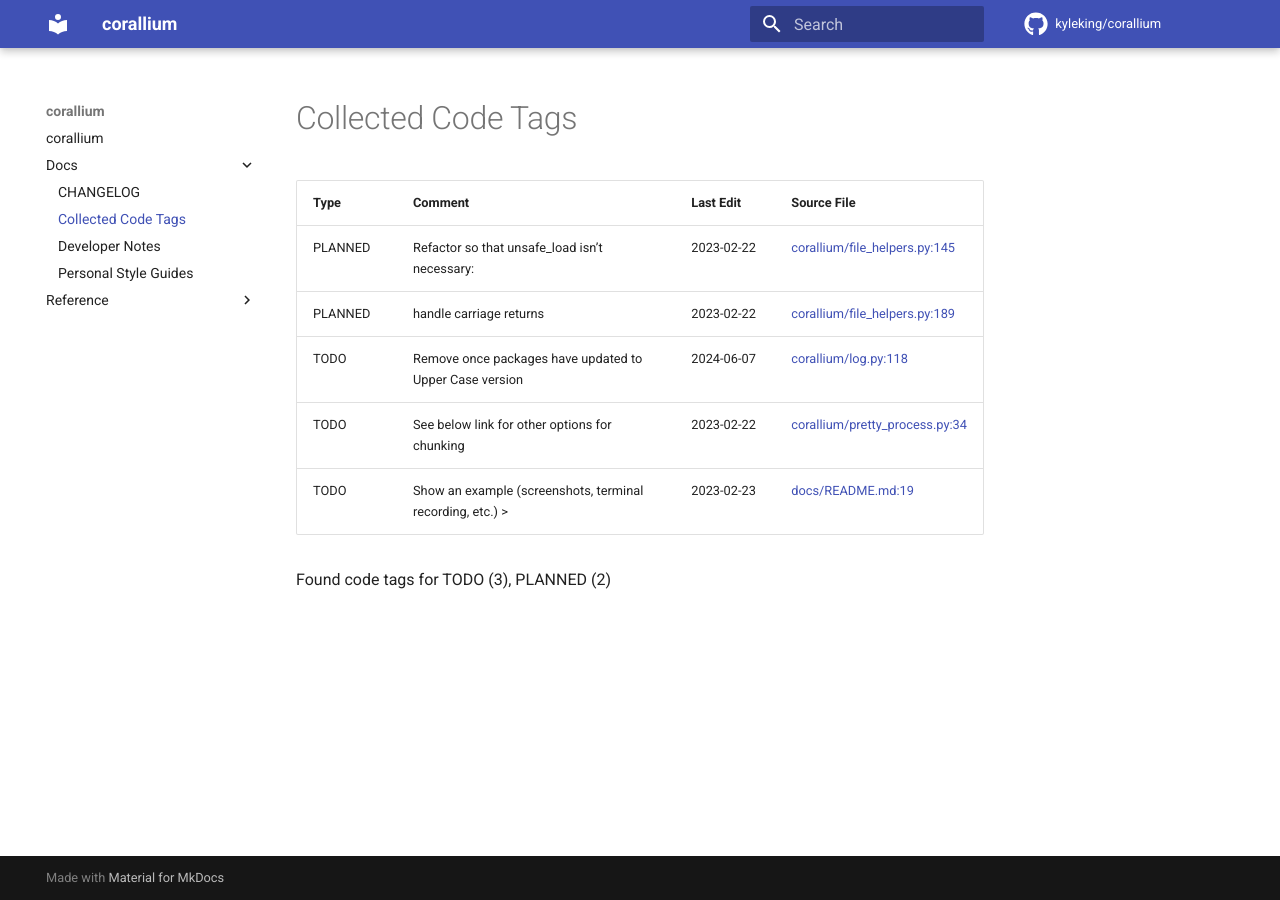
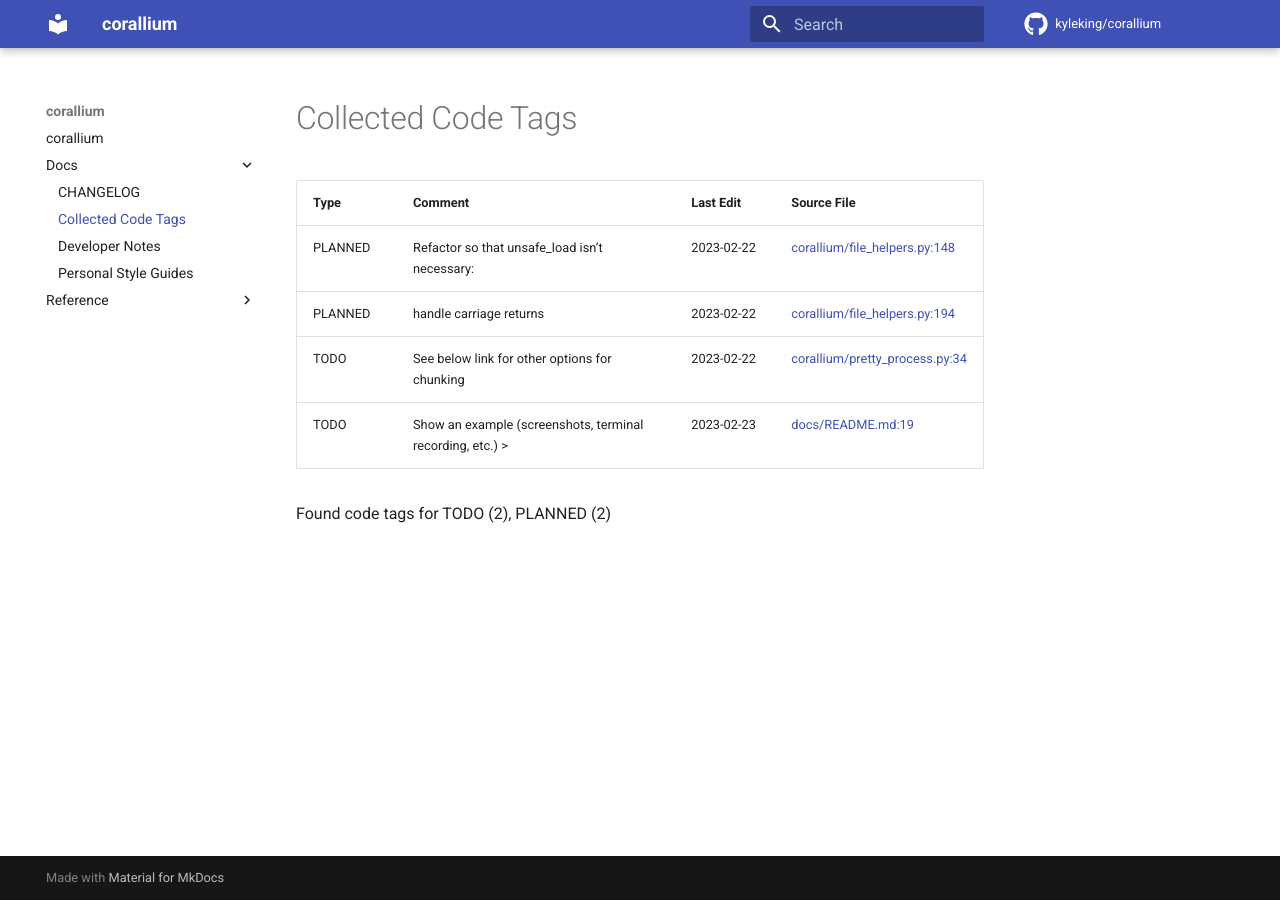
Before and after one commit to KyleKing/corallium, an MkDocs documentation site: the page built from docs/docs/CODE_TAG_SUMMARY.md, in a window 1280 px wide. Built offline with MkDocs 1.6.1 and Material for MkDocs 9.7.7, drawn with Linux system fonts in a browser that asks for light colours; comment, search, counter and statistics services are not loaded.

Commit message:
fix: upgrade calcipy to latest and apply changes

```diff
--- a/.pre-commit-config.yaml
+++ b/.pre-commit-config.yaml
@@ -85,7 +85,7 @@
         exclude: poetry\.lock
         stages: ["pre-commit"]
   - repo: https://github.com/KyleKing/calcipy
-    rev: 2.2.0rc0
+    rev: 3.0.0
     hooks:
       - id: copier-forbidden-files
       - id: lint-fix
--- a/docs/docs/CODE_TAG_SUMMARY.md
+++ b/docs/docs/CODE_TAG_SUMMARY.md
@@ -2,12 +2,11 @@
 
 | Type    | Comment                                                   | Last Edit   | Source File                                                                                                                                            |
 |---------|-----------------------------------------------------------|-------------|--------------------------------------------------------------------------------------------------------------------------------------------------------|
-| PLANNED | Refactor so that unsafe_load isn't necessary:             | 2023-02-22  | [corallium/file_helpers.py:145](https://github.com/KyleKing/corallium/blame/049293ebd7216e80f2efe7026e853a3d3e6c2c1e/corallium/file_helpers.py#L145)   |
-| PLANNED | handle carriage returns                                   | 2023-02-22  | [corallium/file_helpers.py:189](https://github.com/KyleKing/corallium/blame/049293ebd7216e80f2efe7026e853a3d3e6c2c1e/corallium/file_helpers.py#L189)   |
-| TODO    | Remove once packages have updated to Upper Case version   | 2024-06-07  | [corallium/log.py:118](https://github.com/KyleKing/corallium/blame/main/corallium/log.py#L118)                                                                                                                                                        |
+| PLANNED | Refactor so that unsafe_load isn't necessary:             | 2023-02-22  | [corallium/file_helpers.py:148](https://github.com/KyleKing/corallium/blame/049293ebd7216e80f2efe7026e853a3d3e6c2c1e/corallium/file_helpers.py#L145)   |
+| PLANNED | handle carriage returns                                   | 2023-02-22  | [corallium/file_helpers.py:194](https://github.com/KyleKing/corallium/blame/049293ebd7216e80f2efe7026e853a3d3e6c2c1e/corallium/file_helpers.py#L189)   |
 | TODO    | See below link for other options for chunking             | 2023-02-22  | [corallium/pretty_process.py:34](https://github.com/KyleKing/corallium/blame/049293ebd7216e80f2efe7026e853a3d3e6c2c1e/corallium/pretty_process.py#L39) |
 | TODO    | Show an example (screenshots, terminal recording, etc.) > | 2023-02-23  | [docs/README.md:19](https://github.com/KyleKing/corallium/blame/158918be40ff51ab2f5b12bfdd103144f6b739e5/docs/README.md#L19)                           |
 
-Found code tags for TODO (3), PLANNED (2)
+Found code tags for TODO (2), PLANNED (2)
 
 <!-- calcipy_skip_tags -->
--- a/pyproject.toml
+++ b/pyproject.toml
@@ -52,7 +52,7 @@
 typing-extensions = ">=4.12.0"
 
 [tool.poetry.group.dev.dependencies]
-calcipy = {extras = ["doc", "lint", "nox", "stale", "tags", "test", "types"], version = ">=2.2.0rc"}
+calcipy = {extras = ["doc", "lint", "nox", "stale", "tags", "test", "types"], version = ">=3.0.0"}
 pytest-asyncio = ">=0.23.6"
 pytest-structlog = ">=0.8" # Provides pytest fixture 'log'
 pytest-subprocess = ">=1.5.0"
```
Also changed, not shown: docs/docs/CHANGELOG.md (+8 -0 lines), docs/docs/DEVELOPER_GUIDE.md (+7 -7 lines), 9 other files.
